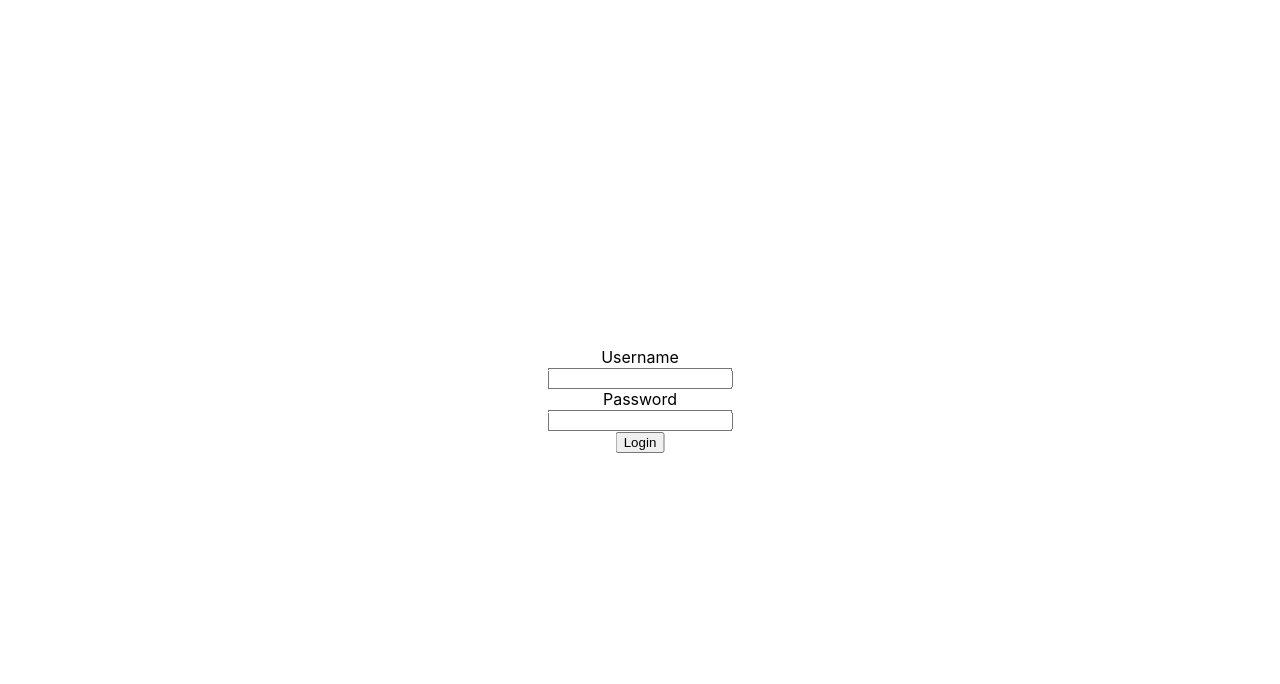
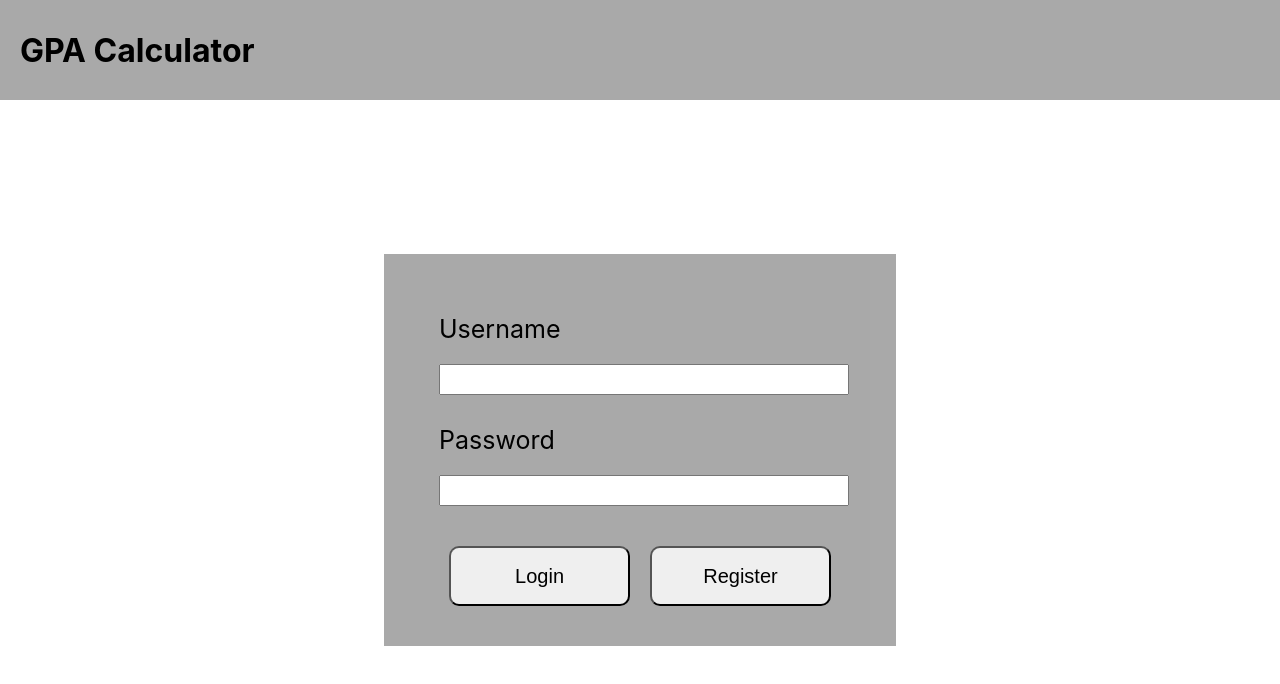
Before and after one commit to adamjding/CS390, a React (Create React App) app in the folder gpa-calc/: page / in a window 1280 px wide. Shown: the top 684 px of the page. Built offline with nearby package versions, Linux system fonts and the light colour scheme.

Commit message:
Basic login page

```diff
--- a/gpa-calc/src/LoginPage.css
+++ b/gpa-calc/src/LoginPage.css
@@ -1,10 +1,50 @@
 .Container {
     text-align: center;
+    display: flex;
+    flex-direction: column;
+    height: 100vh;
 }
 
 .LoginForm {
-    position: fixed;
-    top: 50%;   /* this sets top left most point of div into the center. Bottom two lines centers the entire div*/
-    left: 50%;
-    transform: translate(-50%, -50%);
+    background-color: darkgray;
+    margin-left: 30%;
+    margin-right: 30%;
+    display: flex;
+    flex-direction: column;
+    padding-left: 55px;
+    padding-top: 30px;
+    padding-right: 55px;
+    padding-bottom: 30px;
+    align-items: flex-stretch;
+    margin-top: auto;
+    margin-bottom: auto;
 }
+
+.LoginForm * {
+    /* margin-bottom: 20px; */
+
+}
+
+.LoginForm label {
+    font-size: 25px;
+    margin-top: 30px;
+    margin-bottom: 20px;
+    align-self: flex-start;
+}
+
+.LoginForm input {
+    width: 100%;
+    height: 25px;
+}
+
+.Buttons button {
+    width: 45%;
+    height: 60px;
+    border-radius: 10px;
+    margin: 10px;
+    font-size: 20px;
+}
+
+.Buttons {
+    margin-top: 30px;
+}
--- a/gpa-calc/src/LoginPage.js
+++ b/gpa-calc/src/LoginPage.js
@@ -1,5 +1,6 @@
 import React from 'react';
 import './LoginPage.css';
+import NavBar from './NavBar';
 
 class LoginPage extends React.Component {
 
@@ -33,7 +34,9 @@ class LoginPage extends React.Component {
     render() {
         return (
             <div className="Container">
+                <NavBar />
                 <div className="LoginForm">
+
                     <label className="Label">Username</label>
                     <div className="UsernameInput">
                         <input className="Input" type="text" maxLength="50" id="UsernameText" onChange={this.setUsername}></input>
@@ -44,7 +47,10 @@ class LoginPage extends React.Component {
                         <input className="Input" type="password" maxLength="50" id="PasswordText" onChange={this.setPassword}></input>
                     </div>
 
-                    <button className="LoginButton" onClick={this.printUserName}>Login</button>
+                    <div className="Buttons">
+                        <button className="LoginButton" onClick={this.printUserName}>Login</button>
+                        <button className="RegisterButton">Register</button>
+                    </div>
                 </div>
             </div>
         );
--- /dev/null
+++ b/gpa-calc/src/NavBar.css
@@ -0,0 +1,13 @@
+.Nav {
+    width: 100%;
+    height: 100px;
+    background-color: darkgray;
+    display: flex;
+    flex-direction: column;
+    justify-content: center;
+}
+
+.Nav h1 {
+    padding-left: 20px;
+    text-align: left;
+}
--- /dev/null
+++ b/gpa-calc/src/NavBar.js
@@ -0,0 +1,14 @@
+import React from 'react';
+import './NavBar.css';
+
+class NavBar extends React.Component {
+    render() {
+        return (
+            <div className="Nav">
+                <h1>GPA Calculator</h1>
+            </div>
+        );
+    }
+}
+
+export default NavBar;
```
